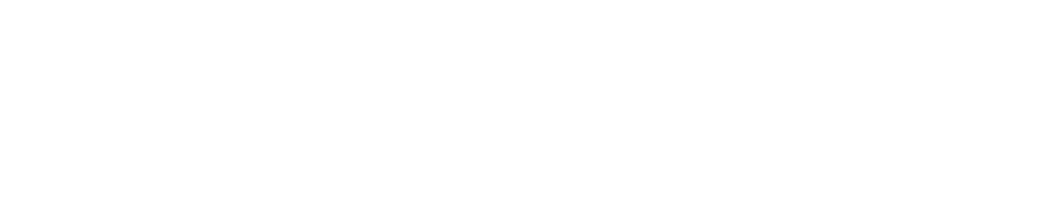
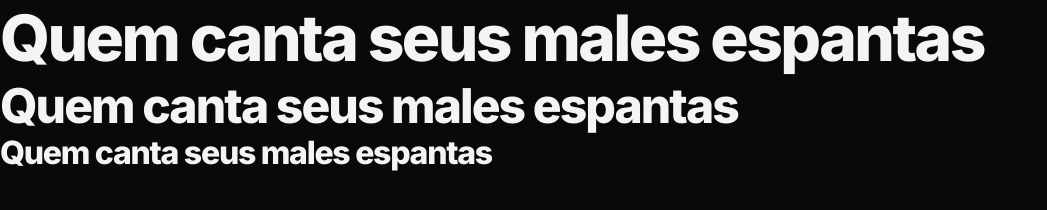
Before and after one commit to ogabrielmacedo-dev/Zingen, a plain HTML site: page index.html in a window 1280 px wide. Shown: the whole page, without its empty margins (0-1047 px from the left). Drawn offline with Linux system fonts and the light colour scheme.

Commit message:
Definindo variáveis no css

```diff
--- a/index.html
+++ b/index.html
@@ -1,9 +1,24 @@
 <!DOCTYPE html>
 <html lang="pt-BR">
 	<head>
+		<!-- Pre conexão das fontes importadas -->
+		<link rel="preconnect" href="https://fonts.googleapis.com" />
+		<link rel="preconnect" href="https://fonts.gstatic.com" crossorigin />
+
 		<meta charset="UTF-8" />
 		<meta name="viewport" content="width=device-width, initial-scale=1.0" />
+
 		<title>Zingen</title>
+
+		<!-- Arquivos CSS -->
+		<link rel="stylesheet" href="./styles/index.css" />
+
+		<!-- Fontes Importadas -->
+		<link href="https://fonts.googleapis.com/css2?family=Inter:ital,opsz,wght@0,14..32,100..900;1,14..32,100..900&display=swap" rel="stylesheet" />
 	</head>
-	<body></body>
+	<body>
+		<h1>Quem canta seus males espantas</h1>
+		<h2>Quem canta seus males espantas</h2>
+		<h3>Quem canta seus males espantas</h3>
+	</body>
 </html>
--- a/styles/global.css
+++ b/styles/global.css
@@ -0,0 +1,93 @@
+*,
+* ::before,
+*::after {
+	/* --- Reset do CSS --- */
+	box-sizing: border-box;
+}
+
+* {
+	/* --- Reset do CSS --- */
+	margin: 0;
+	padding: 0;
+	font: inherit;
+
+	/* --- Suavização da fonte ---*/
+	-webkit-font-smoothing: antialiased;
+	-moz-osx-font-smothing: grayscale;
+}
+
+:root {
+	/* --- Cores Base --- */
+	--bg-color: #09090b;
+	--surface-color: #18181b;
+	--stroke-color: #27272a;
+	--text-color-primary: #f4f4f5;
+	--text-color-secondary: #a1a1aa;
+
+	/* --- Cores do produto --- */
+	--brand-color-primary: #f7b733;
+	--brand-color-secondary: #fc4a1a;
+
+	/* --- Não serifadas --- */
+	--ff-sans: 'Inter', system-ui, sans-serif;
+	--fw-base: 400;
+	--fw-md: 500;
+	--fw-bold: 800;
+
+	--fs-sm: 0.875rem;
+	--fs-base: 1rem;
+	--fs-lg: 1.25rem;
+	--fs-xl: 1.5rem;
+	--fs-xxl: 2.5rem;
+}
+
+html {
+	font-family: var(--ff-sans);
+	font-weight: var(--fw-base);
+	font-size: var(--fs-base);
+	line-height: 1.6;
+	color: var(--text-color-primary);
+}
+
+body {
+	background-color: var(--bg-color);
+}
+
+h1,
+h2,
+h3 {
+	line-height: 1.2;
+	color: var(--text-color-primary);
+	font-weight: var(--fw-bold);
+	letter-spacing: -0.04em;
+}
+
+h1 {
+	font-size: var(--fs-xxl);
+}
+
+h2 {
+	font-size: var(--fs-xl);
+}
+
+h3 {
+	font-size: var(--fs-lg);
+}
+
+a {
+	text-decoration: none;
+	color: inherit;
+}
+
+/* Quando não se quer a "bolinha" ao lado de uma lista. Você define que é uma lista pora o navegador através do 'role' */
+ul[role='list'] {
+	list-style: none;
+}
+
+@media (width >= 80em) {
+	:root {
+		--fs-lg: 2rem;
+		--fs-xl: 3rem;
+		--fs-xxl: 4rem;
+	}
+}
--- a/styles/index.css
+++ b/styles/index.css
@@ -0,0 +1 @@
+@import url(./global.css);
```
